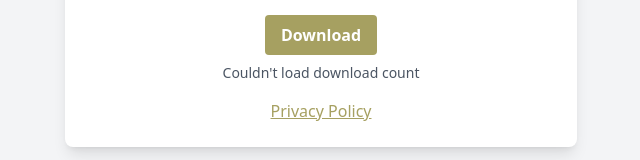
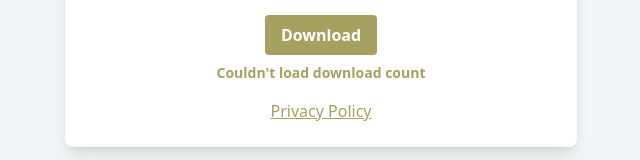
Before and after one commit to lcc-atmane/HelloPicsSite, a plain HTML site: page index.html in a window 1280 px wide. Shown: the part 1138-1298 px from the top of the page, 319-959 px from the left. Drawn offline with nearby package versions, Linux system fonts and the light colour scheme; no server answers.

Commit message:
Update index.html

```diff
--- a/index.html
+++ b/index.html
@@ -76,7 +76,7 @@
                 Download
             </button>
         </a>
-        <p id="downloadCount" class="text-sm text-gray-600 mt-2">Loading downloads...</p>
+        <p id="downloadCount" class="text-sm font-bold mt-2" style="color: #A6A061;">Loading downloads...</p>
 
         <!-- Privacy Policy Link -->
         <a href="Privacy-Policy.html" class="privacy-link underline mt-4 block">Privacy Policy</a>
```
